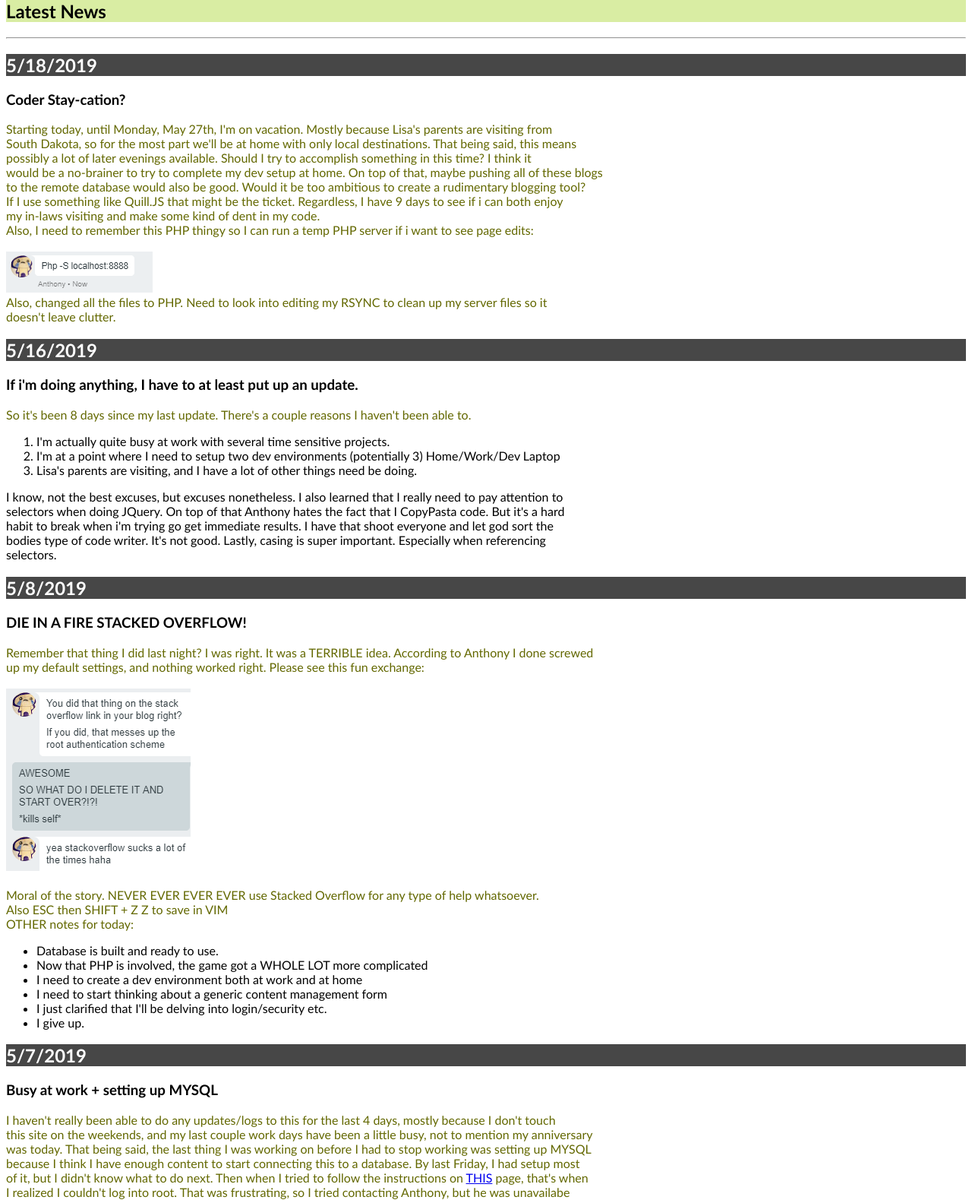
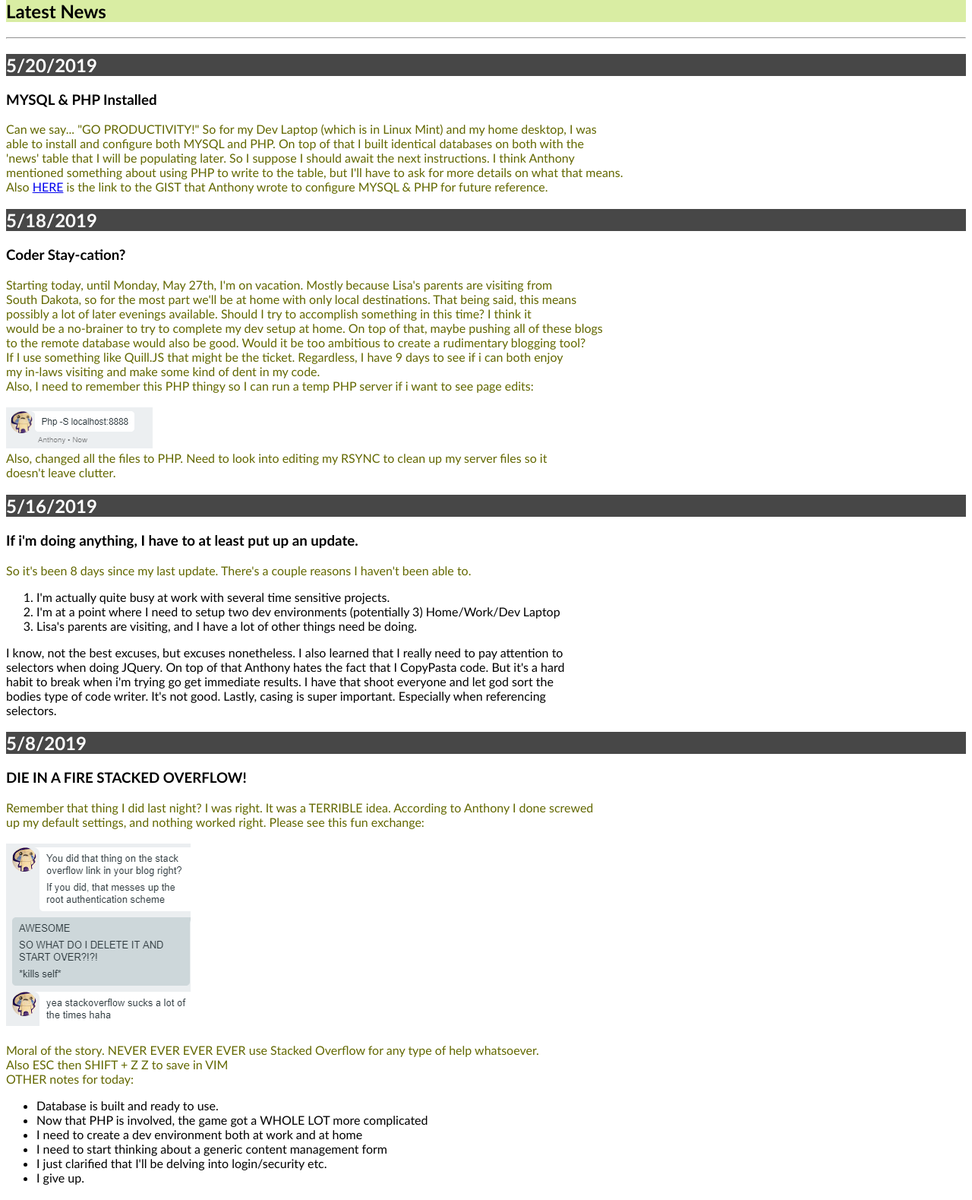
Before and after one commit to melzworld/autus.dev, a PHP site: page / in a window 1280 px wide. Shown: the part 143-1722 px from the top of the page at 76% size. Run offline with PHP 8.4, Linux system fonts and the light colour scheme.

Commit message:
Updated blog

```diff
--- a/src/index.php
+++ b/src/index.php
@@ -31,6 +31,17 @@
       <h1>Latest News</h1>
     </section>
     <hr>
+    <article>
+    <h2>5/20/2019</h2>
+    <h3>MYSQL & PHP Installed</h3>
+      <p>Can we say... "GO PRODUCTIVITY!" So for my Dev Laptop (which is in Linux Mint) and my home desktop, I was <br>
+      able to install and configure both MYSQL and PHP.  On top of that I built identical databases on both with the<br>
+      'news' table that I will be populating later.  So I suppose I should await the next instructions.  I think Anthony<br>
+      mentioned something about using PHP to write to the table, but I'll have to ask for more details on what that means.<br>
+      Also <a href="https://gist.github.com/mrajo/ff4cc9464b58580a1a91fdb33b41f5b8">HERE</a> is the link to the GIST that
+      Anthony wrote to configure MYSQL & PHP for future reference.<br>
+      </p>
+    </article>
     <article>
     <h2>5/18/2019</h2>
     <h3>Coder Stay-cation?</h3>
```
